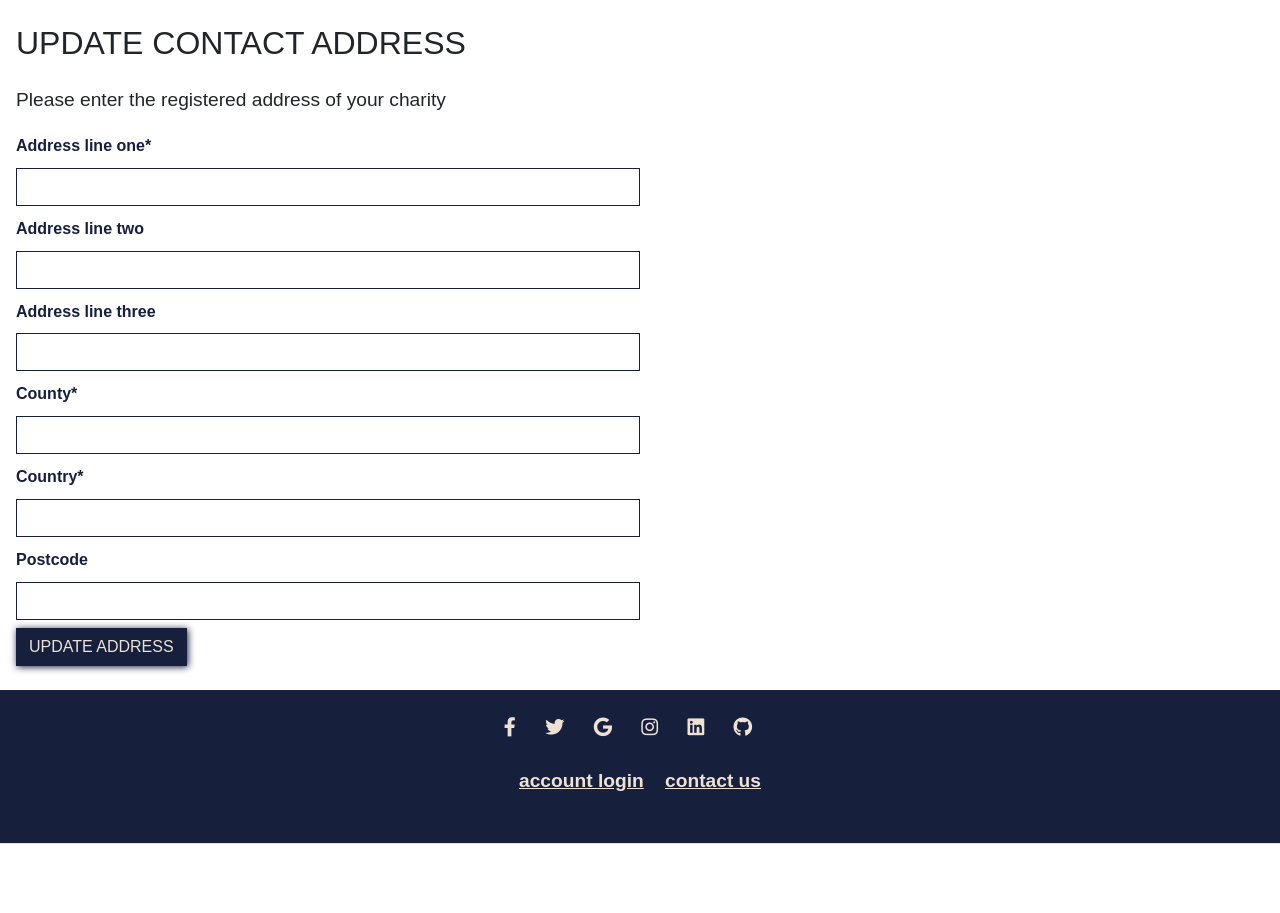
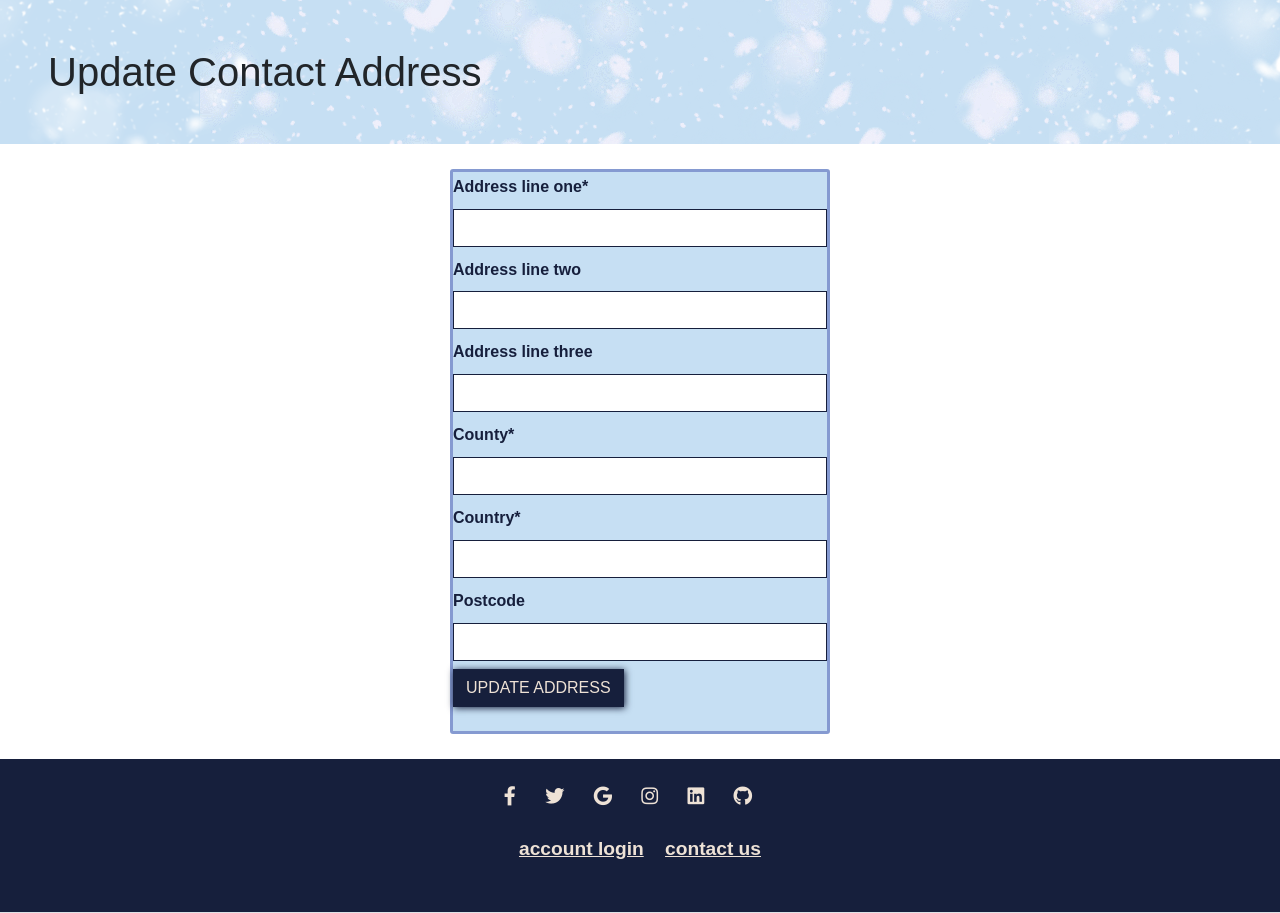
Before and after one commit to AmyOShea/GiftOfGiving, a Django app: a page that uses profiles/templates/profiles/edit_contact_address.html in a window 1280 px wide. Shown: the part 61-974 px from the top of the page. Before the commit the page ends 905 px from the top, so only its background shows below. Run offline with Django 3.2, Linux system fonts and the light colour scheme; the visitor is signed in with stand-in values (Sample User, id 1); data comes from the database, SQL or seed files in the repository; some libraries are stand-ins or nearby versions; some web fonts are replaced.

Commit message:
take styling for contact form and use for profile edit.

```diff
--- a/profiles/static/profiles/css/profiles.css
+++ b/profiles/static/profiles/css/profiles.css
@@ -6,3 +6,11 @@
 .table {
     margin-top: 25px;
 }
+
+.edit-profile-container {
+    width: 380px;
+    border: var(--snowflake-blue) 3px solid;
+    border-radius: 3px;
+    background-color: var(--light-blue);
+    margin: 25px auto;
+}
--- a/profiles/templates/profiles/edit_contact_address.html
+++ b/profiles/templates/profiles/edit_contact_address.html
@@ -1,13 +1,16 @@
 {% extends 'base.html' %}
 {% load static %}
 
+{% block extra_css %}
+{{ block.super }}
+<link rel="stylesheet" href="{% static 'profiles/css/profiles.css' %}" type="text/css">
+{% endblock %}
+
 {% block content %}
-<div class="row px-3">
-    <div class="col12">
-        <h2 class="text-uppercase my-4">Update Contact Address</h2>
-        <p>Please enter the registered address of your charity</p>
-    </div>
-    <div class="col col-xs-12 col-md-8 col-lg-6">
+<div class="page-top-banner">
+    <h1 class="p-5">Update Contact Address</h1>
+</div>
+    <div class="edit-profile-container">
         <form method="POST" action="{% url 'edit_address' request.user %}" enctype="multipart/form-data">
             {% csrf_token %}
             {% for field in form %}
@@ -16,5 +19,4 @@
             <button type="submit" class="btn mb-4">Update Address</button>
         </form>
     </div>
-</div>
 {% endblock %}
```
Also changed, not shown: profiles/templates/profiles/edit_profile.html (+9 -6 lines).
